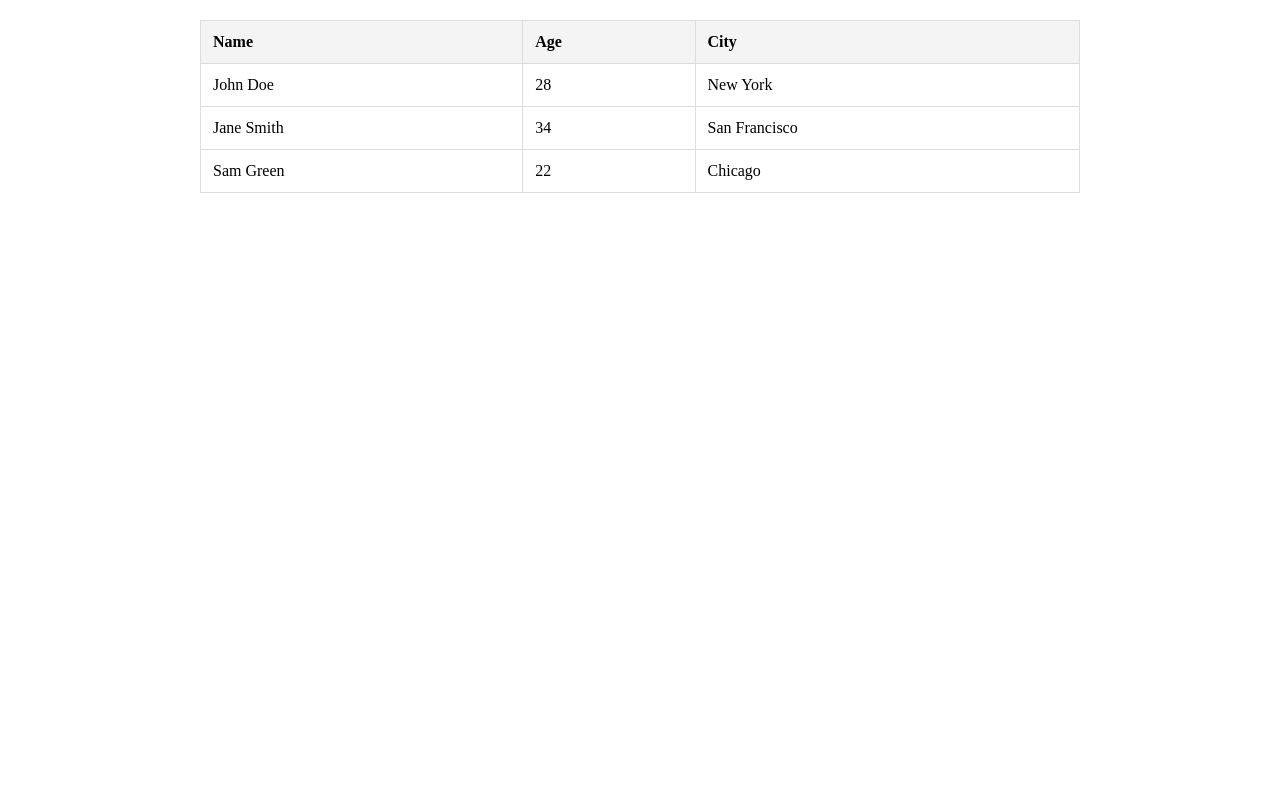
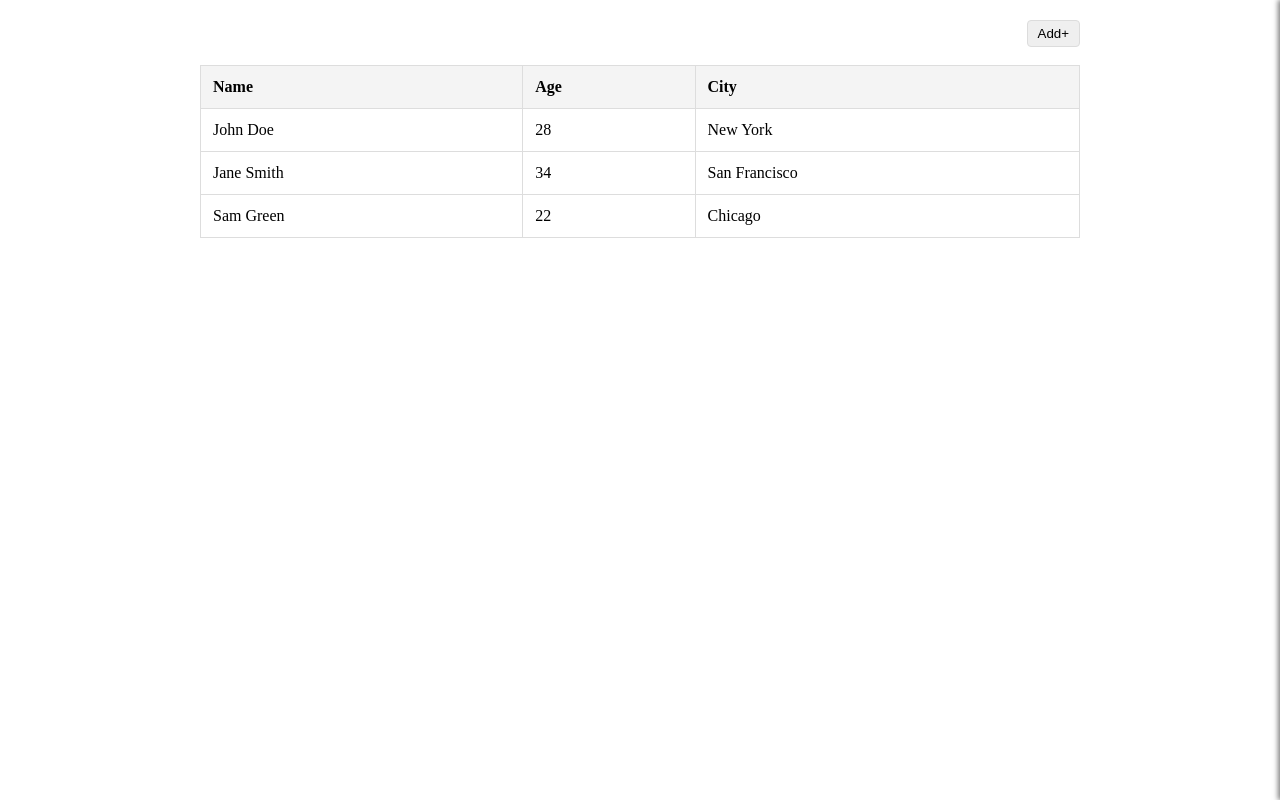
Before and after one commit to SandeepYadav99/react-table-view, a React (Create React App) app: page / in a window 1280 px wide. Built offline with nearby package versions, Linux system fonts and the light colour scheme.

Commit message:
[fit] Add Custom SidePanel

```diff
--- a/src/App.js
+++ b/src/App.js
@@ -1,25 +1,45 @@
-import React from 'react'
-import CustomTable from './Table/CustomTable';
-import styles from "./App.module.css"
+import React, { useState } from "react";
+import CustomTable from "./Table/CustomTable";
+import styles from "./App.module.css";
+import SidePanel from "./components/SidePanel/SidePanel";
 const columns = [
-  { header: 'Name', accessor: 'name' },
-  { header: 'Age', accessor: 'age' },
-  { header: 'City', accessor: 'city' }
+  { header: "Name", accessor: "name" },
+  { header: "Age", accessor: "age" },
+  { header: "City", accessor: "city" },
 ];
 
 const data = [
-  { name: 'John Doe', age: 28, city: 'New York' },
-  { name: 'Jane Smith', age: 34, city: 'San Francisco' },
-  { name: 'Sam Green', age: 22, city: 'Chicago' }
+  { name: "John Doe", age: 28, city: "New York" },
+  { name: "Jane Smith", age: 34, city: "San Francisco" },
+  { name: "Sam Green", age: 22, city: "Chicago" },
 ];
 
 const App = () => {
+  const [isSidePanelOpen, setSidePanelOpen] = useState(false);
+
+  const openSidePanel = () => {
+    setSidePanelOpen(true);
+  };
+
+  const closeSidePanel = () => {
+    setSidePanelOpen(false);
+  };
+
   return (
     <main className={styles.main}>
+      <section>
+        <div className={styles.tableAction}>
+          <button className={styles.addButton} onClick={openSidePanel}>
+            Add+
+          </button>
+        </div>
+        <CustomTable columns={columns} data={data} />
+      </section>
+      <SidePanel isOpen={isSidePanelOpen} onClose={closeSidePanel}>
+        <h2>Add New Entry</h2>
+      </SidePanel>
+    </main>
+  );
+};
 
-      <CustomTable columns={columns} data={data} />
-    </main>
-  )
-}
-
-export default App
+export default App;
--- a/src/App.module.css
+++ b/src/App.module.css
@@ -3,3 +3,14 @@
   max-width: 95%;
   margin: 20px auto;
 }
+.tableAction{
+  text-align: right;
+  padding-bottom: 18px;
+
+}
+.addButton{
+  padding: 5px 10px;
+  border-radius: 4px;
+  border: 1px solid gainsboro;
+  cursor: pointer;
+}
--- /dev/null
+++ b/src/components/SidePanel/SidePanel.js
@@ -0,0 +1,13 @@
+import React from 'react';
+import styles from './SidePanel.module.css';
+
+const SidePanel = ({ isOpen, onClose, children }) => {
+    return (
+        <div className={`${styles.sidePanel} ${isOpen ? styles.open : ''}`}>
+            <button className={styles.closeButton} onClick={onClose}>X</button>
+            {children}
+        </div>
+    );
+};
+
+export default SidePanel;
--- /dev/null
+++ b/src/components/SidePanel/SidePanel.module.css
@@ -0,0 +1,26 @@
+.sidePanel {
+  position: fixed;
+  right: -500px;
+  top: 0;
+  width: 500px;
+  height: 100%;
+  background-color: white;
+  box-shadow: -2px 0 5px rgba(0, 0, 0, 0.5);
+  transition: right 0.3s ease;
+  z-index: 1000;
+  padding: 20px;
+}
+
+.open {
+  right: 0;
+}
+
+.closeButton {
+  background: none;
+  border: none;
+  font-size: 24px;
+  position: absolute;
+  top: 10px;
+  right: 10px;
+  cursor: pointer;
+}
```
